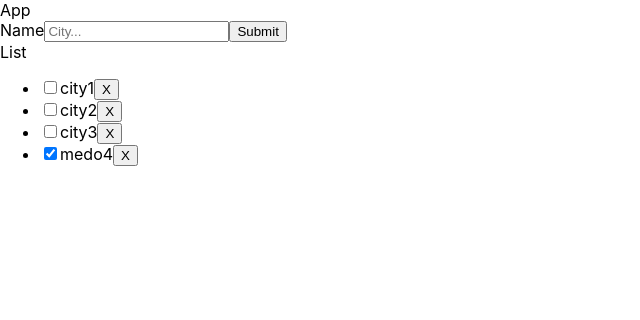
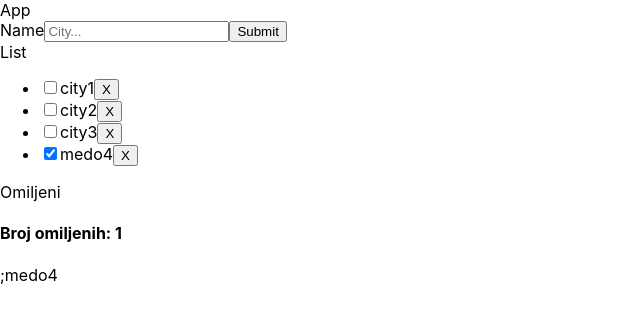
Before and after one commit to ydrea/prognoza-04, a React (Create React App) app: page /favorites in a window 1280 px wide. Shown: the top 320 px of the page, without its empty margins (0-640 px from the left). Built offline with nearby package versions, Linux system fonts and the light colour scheme.

Commit message:
favorites done

```diff
--- a/src/App.js
+++ b/src/App.js
@@ -1,4 +1,5 @@
 import React from "react";
+import Favorites from "./comps/Favorites";
 import Form from "./comps/Form";
 import List from "./comps/List";
 
@@ -8,6 +9,7 @@ export default function App() {
       App
       <Form />
       <List />
+      <Favorites />
     </div>
   );
 }
--- a/src/comps/Favorites.js
+++ b/src/comps/Favorites.js
@@ -1,9 +1,13 @@
-import React from "react";
+import { useSelector } from "react-redux";
 
 export default function Favorites() {
+  const faved = useSelector((state) => state.api.filter((i) => i.fav === true));
+
   return (
     <>
-      <div>Favorites</div>
+      <div>Omiljeni</div>
+      <h4 className="mt-3">Broj omiljenih: {faved.length}</h4>;
+      {faved.map((f) => f.city)}
     </>
   );
 }
--- a/src/redux/apiSlice.js
+++ b/src/redux/apiSlice.js
@@ -27,10 +27,10 @@ const apiSlice = createSlice({
       return state.filter((ii) => ii.id !== action.payload.id);
     },
 
-    resetList: (state) => (state = {}),
+    // resetList: (state) => (state = {}),
   },
 });
 
-export const { addCity, resetList, toggleFav, deleteIt } = apiSlice.actions;
+export const { addCity, toggleFav, deleteIt } = apiSlice.actions;
 
 export default apiSlice.reducer;
```
Also changed, not shown: src/comps/List.js (+9 -3 lines).
